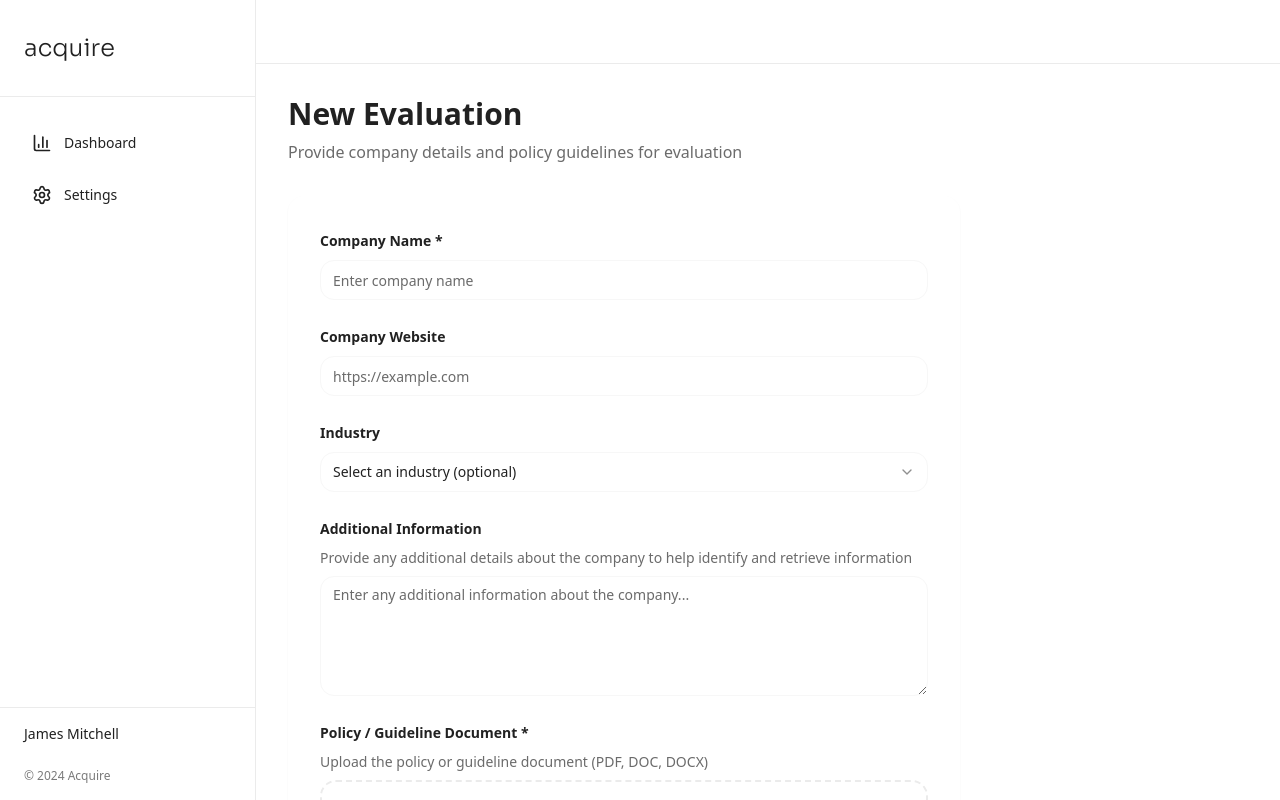
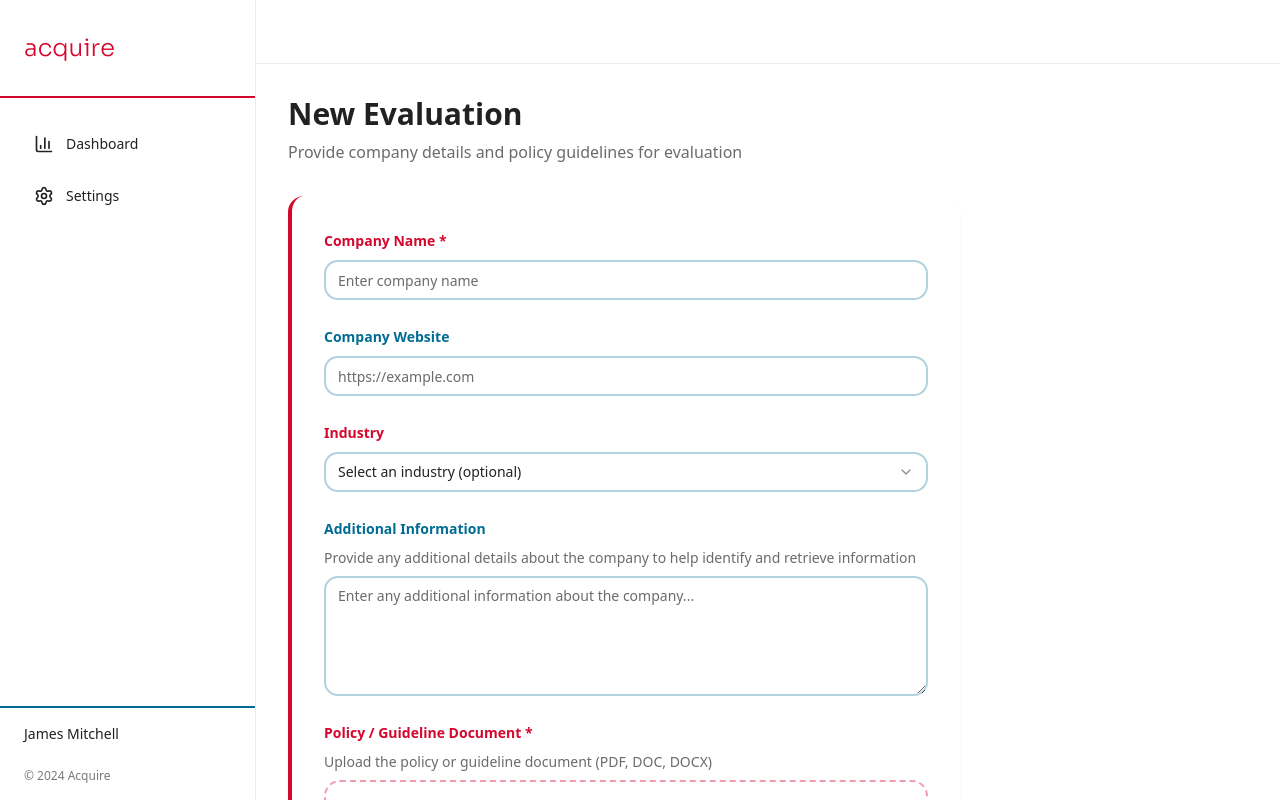
Before and after one commit to chakripulipaka/acquisition-frontend, a Next.js app: page /evaluation in a window 1280 px wide. Built offline with nearby package versions, Linux system fonts and the light colour scheme.

Commit message:
feat: add Capital One branding accent colors\n\nStrategically implement blue and red accents throughout the interface.

```diff
--- a/app/evaluation-result/page.tsx
+++ b/app/evaluation-result/page.tsx
@@ -41,18 +41,18 @@ export default function EvaluationResult() {
             {/* Back Button */}
             <button
               onClick={() => router.back()}
-              className="flex items-center gap-2 text-foreground hover:text-primary mb-6 font-medium transition-colors"
+              className="flex items-center gap-2 text-secondary hover:text-primary mb-6 font-medium transition-colors"
             >
               <ArrowLeft className="w-4 h-4" />
               Back to Evaluations
             </button>
 
             {/* Main Header Section - Risk Assessment Card */}
-            <Card className={`p-8 mb-8 border-2 ${riskConfig.borderColor} shadow-sm rounded-2xl`}>
+            <Card className={`p-8 mb-8 border-l-4 border-l-primary shadow-sm rounded-2xl`}>
               <div className="flex flex-col md:flex-row md:items-center md:justify-between gap-6">
                 {/* Left: Company Info */}
                 <div className="flex-1">
-                  <p className="text-sm text-muted-foreground font-medium uppercase tracking-wide mb-2">
+                  <p className="text-sm text-primary font-medium uppercase tracking-wide mb-2">
                     Evaluation Result
                   </p>
                   <h1 className="text-4xl font-bold text-foreground mb-4">{company}</h1>
--- a/app/evaluation/page.tsx
+++ b/app/evaluation/page.tsx
@@ -154,11 +154,11 @@ export default function EvaluationPage() {
             </div>
 
             {/* Form Card */}
-            <Card className="border-0 shadow-sm max-w-2xl rounded-2xl">
+            <Card className="border-0 shadow-sm max-w-2xl rounded-2xl border-l-4 border-l-primary">
               <form onSubmit={handleSubmit} className="p-8 space-y-6">
                 {/* Company Name */}
                 <div className="space-y-2">
-                  <Label htmlFor="companyName" className="text-foreground font-semibold">
+                  <Label htmlFor="companyName" className="text-foreground font-semibold text-primary">
                     Company Name *
                   </Label>
                   <Input
@@ -167,14 +167,14 @@ export default function EvaluationPage() {
                     placeholder="Enter company name"
                     value={formData.companyName}
                     onChange={handleInputChange}
-                    className="bg-white"
+                    className="bg-white border-2 border-secondary/30 focus:border-secondary"
                     required
                   />
                 </div>
 
                 {/* Company Website */}
                 <div className="space-y-2">
-                  <Label htmlFor="companyWebsite" className="text-foreground font-semibold">
+                  <Label htmlFor="companyWebsite" className="text-foreground font-semibold text-secondary">
                     Company Website
                   </Label>
                   <Input
@@ -184,17 +184,17 @@ export default function EvaluationPage() {
                     placeholder="https://example.com"
                     value={formData.companyWebsite}
                     onChange={handleInputChange}
-                    className="bg-white"
+                    className="bg-white border-2 border-secondary/30 focus:border-secondary"
                   />
                 </div>
 
                 {/* Industry Dropdown */}
                 <div className="space-y-2">
-                  <Label htmlFor="industry" className="text-foreground font-semibold">
+                  <Label htmlFor="industry" className="text-foreground font-semibold text-primary">
                     Industry
                   </Label>
                   <Select value={formData.industry} onValueChange={handleIndustryChange}>
-                    <SelectTrigger id="industry" className="bg-white">
+                    <SelectTrigger id="industry" className="bg-white border-2 border-secondary/30 focus:border-secondary">
                       <SelectValue placeholder="Select an industry (optional)" />
                     </SelectTrigger>
                     <SelectContent>
@@ -209,7 +209,7 @@ export default function EvaluationPage() {
 
                 {/* Additional Information */}
                 <div className="space-y-2">
-                  <Label htmlFor="additionalInfo" className="text-foreground font-semibold">
+                  <Label htmlFor="additionalInfo" className="text-foreground font-semibold text-secondary">
                     Additional Information
                   </Label>
                   <p className="text-sm text-muted-foreground mb-2">
@@ -221,19 +221,19 @@ export default function EvaluationPage() {
                     placeholder="Enter any additional information about the company..."
                     value={formData.additionalInfo}
                     onChange={handleInputChange}
-                    className="bg-white min-h-[120px]"
+                    className="bg-white min-h-[120px] border-2 border-secondary/30 focus:border-secondary"
                   />
                 </div>
 
                 {/* File Upload */}
                 <div className="space-y-2">
-                  <Label htmlFor="policyFile" className="text-foreground font-semibold">
+                  <Label htmlFor="policyFile" className="text-foreground font-semibold text-primary">
                     Policy / Guideline Document *
                   </Label>
                   <p className="text-sm text-muted-foreground mb-3">
                     Upload the policy or guideline document (PDF, DOC, DOCX)
                   </p>
-                  <div className="border-2 border-dashed border-border rounded-lg p-6 hover:border-primary/50 transition-colors">
+                  <div className="border-2 border-dashed border-primary/40 rounded-lg p-6 hover:border-primary/70 transition-colors">
                     <input
                       id="policyFile"
                       type="file"
@@ -246,7 +246,7 @@ export default function EvaluationPage() {
                       htmlFor="policyFile"
                       className="flex flex-col items-center justify-center cursor-pointer"
                     >
-                      <Upload className="w-8 h-8 text-muted-foreground mb-2" />
+                      <Upload className="w-8 h-8 text-primary mb-2" />
                       {fileName ? (
                         <>
                           <p className="text-sm font-medium text-foreground">{fileName}</p>
@@ -265,7 +265,7 @@ export default function EvaluationPage() {
                 </div>
 
                 {/* Form Actions */}
-                <div className="flex gap-4 pt-6 border-t border-border">
+                <div className="flex gap-4 pt-6 border-t-2 border-t-secondary">
                   <Button
                     type="button"
                     variant="outline"
@@ -286,9 +286,9 @@ export default function EvaluationPage() {
             </Card>
 
             {/* Info Box */}
-            <div className="mt-8 max-w-2xl bg-blue-50 border border-blue-100 rounded-lg p-4">
-              <p className="text-sm text-blue-900">
-                <span className="font-semibold">Note:</span> Your evaluation will be processed
+            <div className="mt-8 max-w-2xl bg-secondary/5 border-l-4 border-l-secondary rounded-lg p-4">
+              <p className="text-sm text-foreground">
+                <span className="font-semibold text-secondary">Note:</span> Your evaluation will be processed
                 and you'll receive a comprehensive assessment report within 24 hours.
               </p>
             </div>
--- a/app/page.tsx
+++ b/app/page.tsx
@@ -124,9 +124,9 @@ export default function Page() {
             </div>
 
             {/* Search Section */}
-            <Card className="p-6 mb-8 rounded-2xl shadow-sm">
+            <Card className="p-6 mb-8 rounded-2xl shadow-sm border-l-4 border-l-secondary">
               <div className="relative">
-                <Search className="absolute left-3 top-3 w-5 h-5 text-muted-foreground" />
+                <Search className="absolute left-3 top-3 w-5 h-5 text-secondary" />
                 <Input
                   placeholder="Search companies..."
                   className="pl-10 rounded-lg"
@@ -137,14 +137,14 @@ export default function Page() {
             </Card>
 
             {/* Table Section */}
-            <Card className="rounded-2xl shadow-sm overflow-hidden">
+            <Card className="rounded-2xl shadow-sm overflow-hidden border-t-4 border-t-primary">
               <div className="overflow-x-auto">
                 <Table>
                   <TableHeader className="bg-muted/30">
-                    <TableRow className="border-b border-border hover:bg-muted/30">
+                    <TableRow className="border-b-2 border-b-secondary hover:bg-muted/30">
                       <TableHead className="font-semibold text-foreground">Company</TableHead>
-                      <TableHead className="font-semibold text-foreground">Satisfaction Level</TableHead>
-                      <TableHead className="font-semibold text-foreground">Status</TableHead>
+                      <TableHead className="font-semibold text-primary">Satisfaction Level</TableHead>
+                      <TableHead className="font-semibold text-secondary">Status</TableHead>
                       <TableHead className="font-semibold text-foreground">Last Updated</TableHead>
                     </TableRow>
                   </TableHeader>
--- a/components/sidebar.tsx
+++ b/components/sidebar.tsx
@@ -26,9 +26,9 @@ export function Sidebar() {
   return (
     <aside className="w-64 border-r border-border bg-sidebar text-sidebar-foreground h-screen flex flex-col">
       {/* Logo/Brand Section */}
-      <div className="px-6 py-8 border-b border-sidebar-border">
+      <div className="px-6 py-8 border-b-2 border-b-primary">
         <Link href="/" className="flex items-center">
-          <span className="font-sora font-light text-2xl text-sidebar-foreground">acquire</span>
+          <span className="font-sora font-light text-2xl text-primary">acquire</span>
         </Link>
       </div>
 
@@ -43,10 +43,10 @@ export function Sidebar() {
               key={item.href}
               href={item.href}
               className={cn(
-                'flex items-center gap-3 px-4 py-3 rounded-lg transition-all text-sm font-medium',
+                'flex items-center gap-3 px-4 py-3 rounded-lg transition-all text-sm font-medium border-l-2',
                 isActive
-                  ? 'bg-sidebar-accent text-sidebar-primary'
-                  : 'text-sidebar-foreground hover:bg-sidebar-accent hover:text-sidebar-primary'
+                  ? 'bg-sidebar-accent text-sidebar-primary border-l-primary'
+                  : 'text-sidebar-foreground hover:bg-sidebar-accent hover:text-sidebar-primary border-l-transparent hover:border-l-secondary'
               )}
             >
               <Icon className="w-5 h-5" />
@@ -57,7 +57,7 @@ export function Sidebar() {
       </nav>
 
       {/* Username at Bottom Left */}
-      <div className="px-6 py-4 border-t border-sidebar-border">
+      <div className="px-6 py-4 border-t-2 border-t-secondary">
         <p className="text-sm font-medium text-sidebar-foreground">{PLACEHOLDER_USERNAME}</p>
       </div>
 
```
